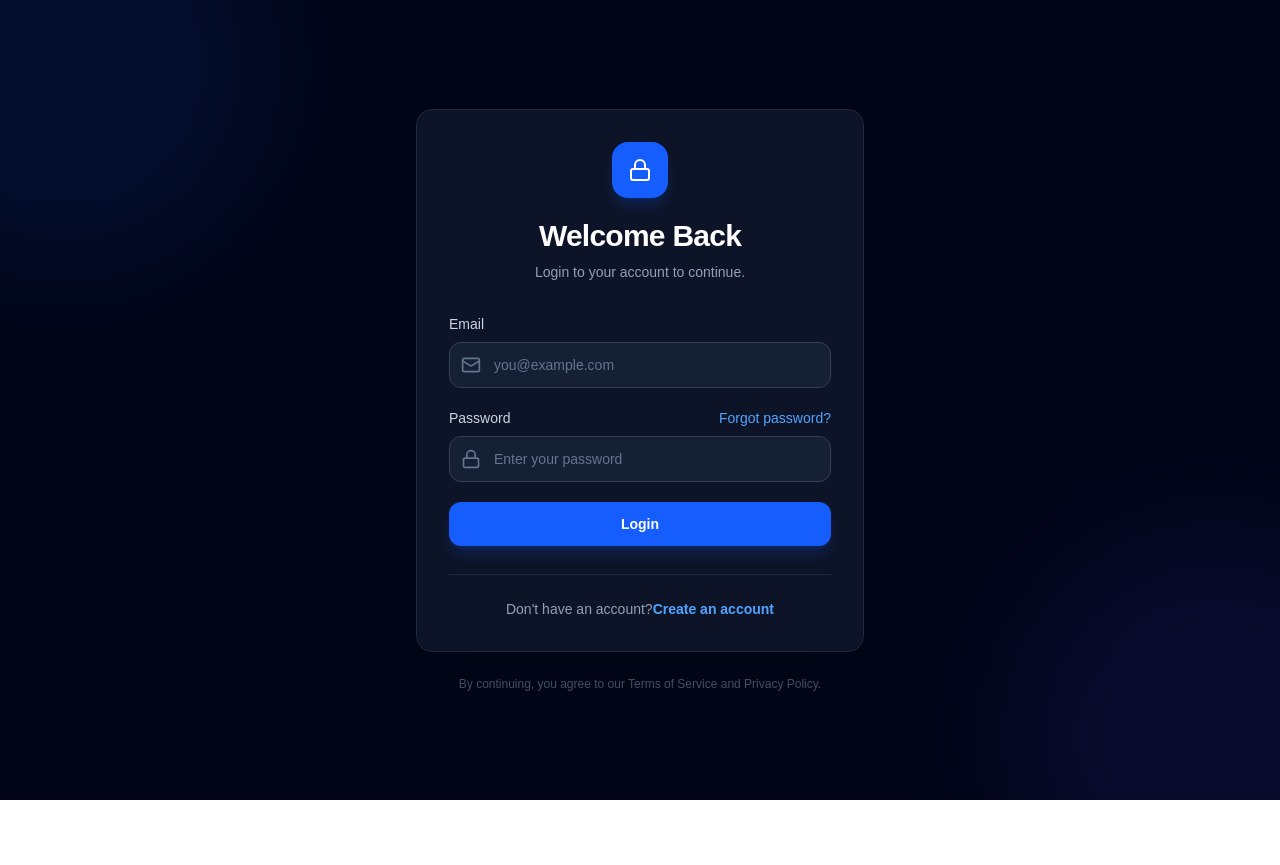
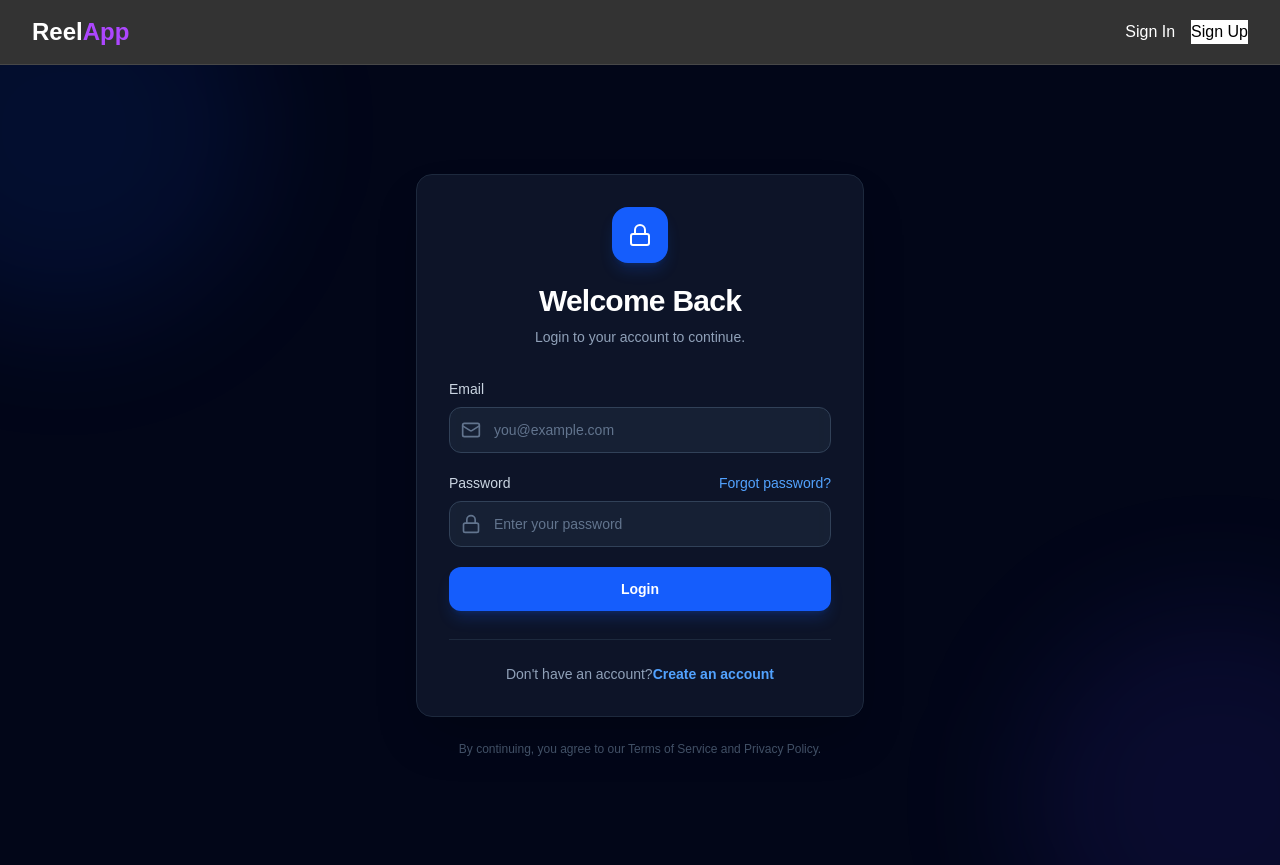
Before and after one commit to umakantkatare/reel-application, a Next.js app: page /login in a window 1280 px wide. Before the commit the page ends 800 px from the top, so only its background shows below. Built offline with nearby package versions, Linux system fonts and the light colour scheme; no server answers; what @imagekit/next would draw is missing.

Commit message:
add navbar component

```diff
--- /dev/null
+++ b/src/app/components/Navbar.tsx
@@ -0,0 +1,84 @@
+"use client";
+
+import { signOut, useSession } from "next-auth/react";
+import { User } from "next-auth";
+import Link from "next/link";
+import { useTransition } from "react";
+
+const Navbar = () => {
+  const { data: session, status } = useSession();
+  const [isPending, startTransition] = useTransition();
+
+  const user = session?.user as User;
+
+  const handleLogout = () => {
+    startTransition(async () => {
+      await signOut({
+        callbackUrl: "/login",
+      });
+    });
+  };
+
+  const username = user?.email?.split("@")[0] || "User";
+
+  const avatar = username.charAt(0).toUpperCase();
+
+  return (
+    <nav className="sticky top-0 z-50 w-full border-b border-white/10 bg-black/80 backdrop-blur-xl">
+      <div className="mx-auto flex h-16 max-w-7xl items-center justify-between px-4 sm:px-6 lg:px-8">
+        <Link href="/" className="text-xl font-bold text-white sm:text-2xl">
+          Reel
+          <span className="text-purple-500">App</span>
+        </Link>
+
+        <div className="flex items-center gap-2 sm:gap-4">
+          {status === "loading" ? (
+            <div className="h-9 w-24 animate-pulse rounded-md bg-white/10" />
+          ) : session ? (
+            <>
+              <Link href="/create">
+                <button className="border-white/10 bg-transparent text-white hover:bg-white/10">
+                  Create Reel
+                </button>
+              </Link>
+
+              <Link href="/profile" className="flex items-center gap-2">
+                <div className="flex h-9 w-9 items-center justify-center rounded-full bg-purple-500/20 text-sm font-semibold text-purple-400">
+                  {avatar}
+                </div>
+
+                <span className="hidden max-w-32 truncate text-sm font-medium text-white sm:block">
+                  {username}
+                </span>
+              </Link>
+
+              <button
+                onClick={handleLogout}
+                disabled={isPending}
+                className="h-9"
+              >
+                {isPending ? "Logging out..." : "Logout"}
+              </button>
+            </>
+          ) : (
+            <>
+              <Link href="/login">
+                <button className="text-white hover:bg-white/10">
+                  Sign In
+                </button>
+              </Link>
+
+              <Link href="/signup">
+                <button className="bg-white text-black hover:bg-neutral-200">
+                  Sign Up
+                </button>
+              </Link>
+            </>
+          )}
+        </div>
+      </div>
+    </nav>
+  );
+};
+
+export default Navbar;
--- a/src/app/layout.tsx
+++ b/src/app/layout.tsx
@@ -2,6 +2,7 @@ import type { Metadata } from "next";
 import { Geist, Geist_Mono } from "next/font/google";
 import "./globals.css";
 import Providers from "./components/Providers";
+import Navbar from "./components/Navbar";
 
 const geistSans = Geist({
   variable: "--font-geist-sans",
@@ -25,7 +26,12 @@ export default function RootLayout({ children }: LayoutProps<"/">) {
       className={`${geistSans.variable} ${geistMono.variable} h-full antialiased`}
     >
       <body className="min-h-full flex flex-col">
-        <Providers>{children}</Providers>
+        <Providers>
+          <>
+            <Navbar />
+            {children}
+          </>
+        </Providers>
       </body>
     </html>
   );
```
